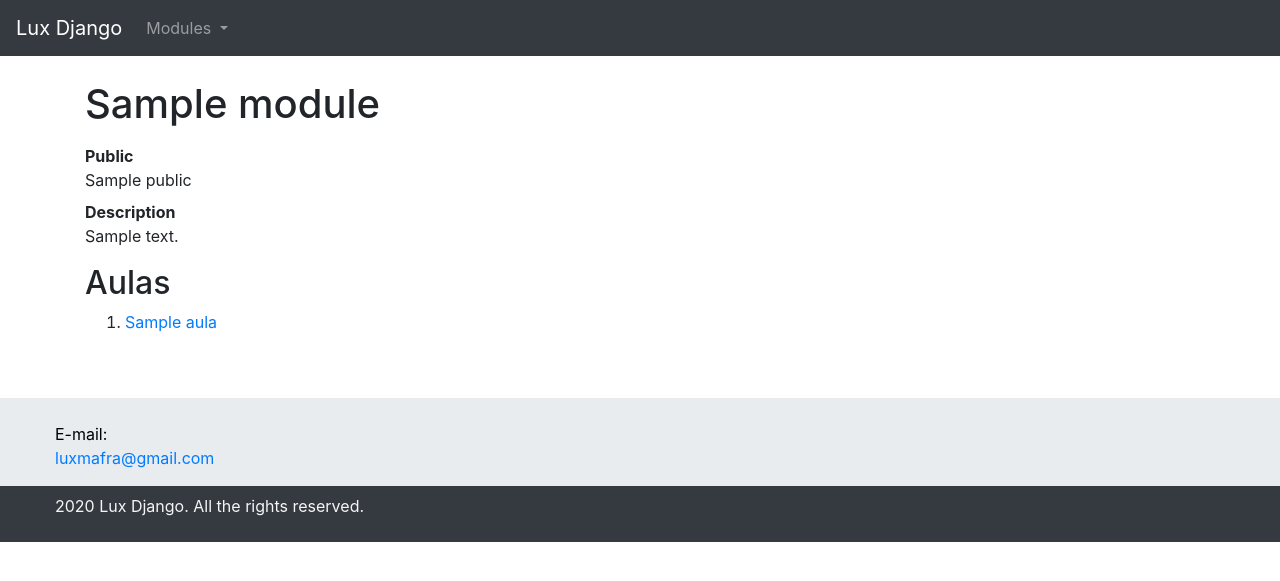
After one commit to luxmafra/lux-django, a Django app: template pypro/modulos/templates/module/index.html in a window 1280 px wide. The commit adds this page. Shown: the top 581 px of the page. Run offline with Django 3.2, Linux system fonts and the light colour scheme; the template is opened without the code that fills it: most values are stand-ins (such as "Sample title", 1, 10 or a date in 2020); some libraries are stand-ins or nearby versions.

Commit message:
implementing index for modules and aulas

```diff
--- /dev/null
+++ b/pypro/modulos/templates/module/index.html
@@ -0,0 +1,28 @@
+{% extends 'base/base.html' %}
+{% load static %}
+{% block title %}{{module.title}}{% endblock title %}
+{% block description %}Page with the details of {{module.title}}{% endblock description %}
+
+{% block body %}
+  <div class="container">
+	{% for module in modules %}
+	<div class="row">
+		<div class="col-md-12">
+		    <h1 class="mt-4 mb-3">{{ module.title  }}</h1>
+			<dl>
+				<dt>Public</dt>
+				<dd>{{ module.public }}</dd>
+				<dt>Description</dt>
+				<dd>{{ module.description }}</dd>
+			</dl>
+			<h2>Aulas</h2>
+			<ol>
+				{% for aula in module.aulas %}
+				<li><a href="{{ aula.get_absolute_url }}">{{ aula.title }}</a></li>
+				{% endfor %}
+			</ol>
+		</div>
+	</div>
+	{% endfor %}
+  </div>
+{% endblock body %}
--- a/pypro/modulos/urls.py
+++ b/pypro/modulos/urls.py
@@ -6,4 +6,5 @@ app_name = 'modulos'
 urlpatterns = [
     path('<slug:slug>', views.detail, name='detail'),
     path('aulas/<slug:slug>', views.aula, name='aula'),
+    path('', views.index, name='index'),
 ]
--- a/pypro/modulos/views.py
+++ b/pypro/modulos/views.py
@@ -1,6 +1,11 @@
 from django.shortcuts import render
 
 from pypro.modulos import facade
+
+
+def index(request):
+    ctx = {'modules': facade.list_modules_with_aulas()}
+    return render(request, 'module/index.html', ctx)
 
 
 def detail(request, slug):
--- a/pypro/settings.py
+++ b/pypro/settings.py
@@ -50,6 +50,7 @@ INSTALLED_APPS = [
     'pypro.aperitivos',
     'pypro.modulos',
     'ordered_model',
+    'django_extensions',
 ]
 
 MIDDLEWARE = [
```
Also changed, not shown: pypro/modulos/facade.py (+10 -1 lines), pypro/modulos/templates/module/aula_detalhe.html (+11 -0 lines), pypro/modulos/tests/test_aula_detalhe.py (+4 -0 lines), pypro/modulos/tests/test_module_index.py (added, +56 -0 lines), 2 other files.
